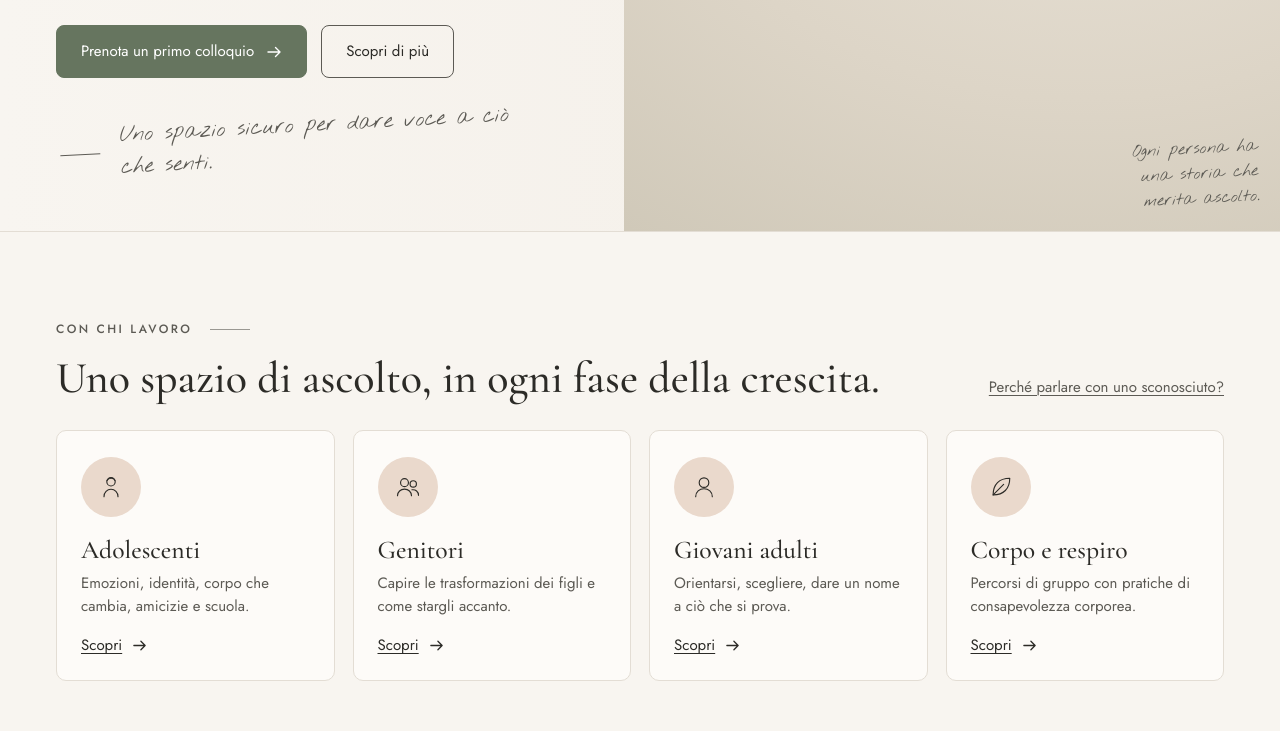
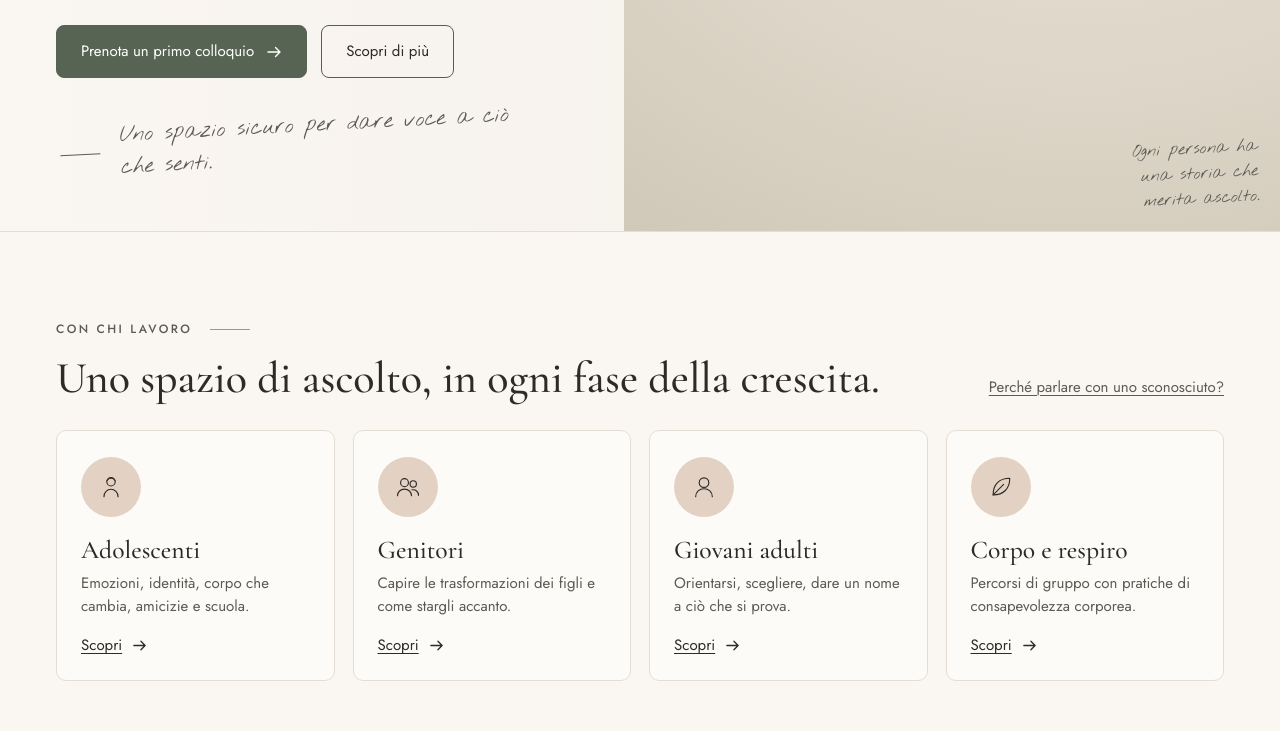
Before and after one commit to marcogialdi/Diciasette-Venerd-, a plain HTML site: page index.html in a window 1280 px wide. Shown: the part 490-1221 px from the top of the page. Drawn offline with nearby package versions, Linux system fonts and the light colour scheme.

Commit message:
Colori tarati sul mockup: salvia più profonda, fascia rosata, fondo avorio
Co-Authored-By: Claude Opus 5.5 <noreply@anthropic.com>
Claude-Session: https://claude.ai/code/session_01XkrskaSwdfvWLbFSFKQVPa

```diff
--- a/assets/style.css
+++ b/assets/style.css
@@ -4,13 +4,13 @@
    ------------------------------------------------------------ */
 
 :root {
-  --avorio: #f8f5f0;        /* fondo */
+  --avorio: #faf6f2;        /* fondo */
   --carta: #fdfbf8;         /* schede */
-  --sabbia: #eee6dc;        /* fascia primo colloquio */
-  --cipria: #ead9cc;        /* cerchi delle icone */
-  --salvia-chiaro: #c5cebb; /* fascia esperienza */
-  --salvia: #66755f;        /* pulsanti */
-  --salvia-scuro: #4f5d4a;  /* barra finale, hover */
+  --sabbia: #f0e7df;        /* fascia primo colloquio */
+  --cipria: #e3d2c4;        /* cerchi delle icone */
+  --salvia-chiaro: #bac0b0; /* fascia esperienza */
+  --salvia: #586453;        /* pulsanti */
+  --salvia-scuro: #4a5646;  /* barra finale, hover */
   --inchiostro: #2c2b27;    /* testo */
   --inchiostro-2: #5c5a54;  /* testo secondario */
   --linea: #e3ddd4;         /* bordi */
@@ -307,7 +307,7 @@ p { margin: 0 0 1em; text-wrap: pretty; }
 /* Fascia esperienza */
 .fascia-salvia {
   position: relative;
-  background: var(--salvia-chiaro);
+  background: linear-gradient(100deg, #c2c7b8 0%, #b6bcab 60%, #aeb4a3 100%);
   overflow: hidden;
 }
 .fascia-salvia .foglia {
@@ -316,8 +316,8 @@ p { margin: 0 0 1em; text-wrap: pretty; }
   top: 50%;
   width: 140px;
   transform: translateY(-50%);
-  opacity: .35;
-  color: var(--salvia);
+  opacity: .45;
+  color: #8f977f;
 }
 .fascia-salvia .contenitore {
   display: grid;
@@ -544,7 +544,7 @@ p { margin: 0 0 1em; text-wrap: pretty; }
 }
 
 .barra {
-  background: var(--salvia-scuro);
+  background: #576553;
   color: #e8ece4;
   font-size: .8125rem;
 }
```
